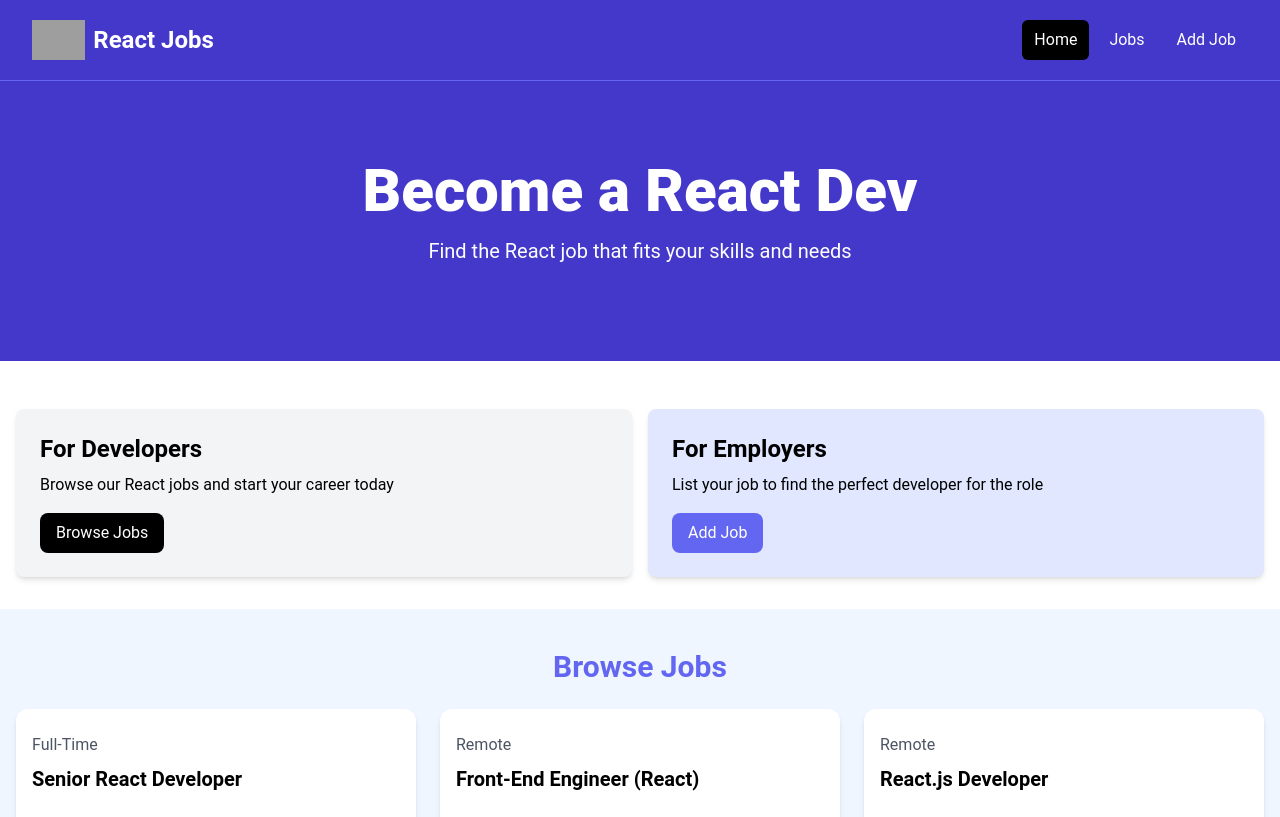
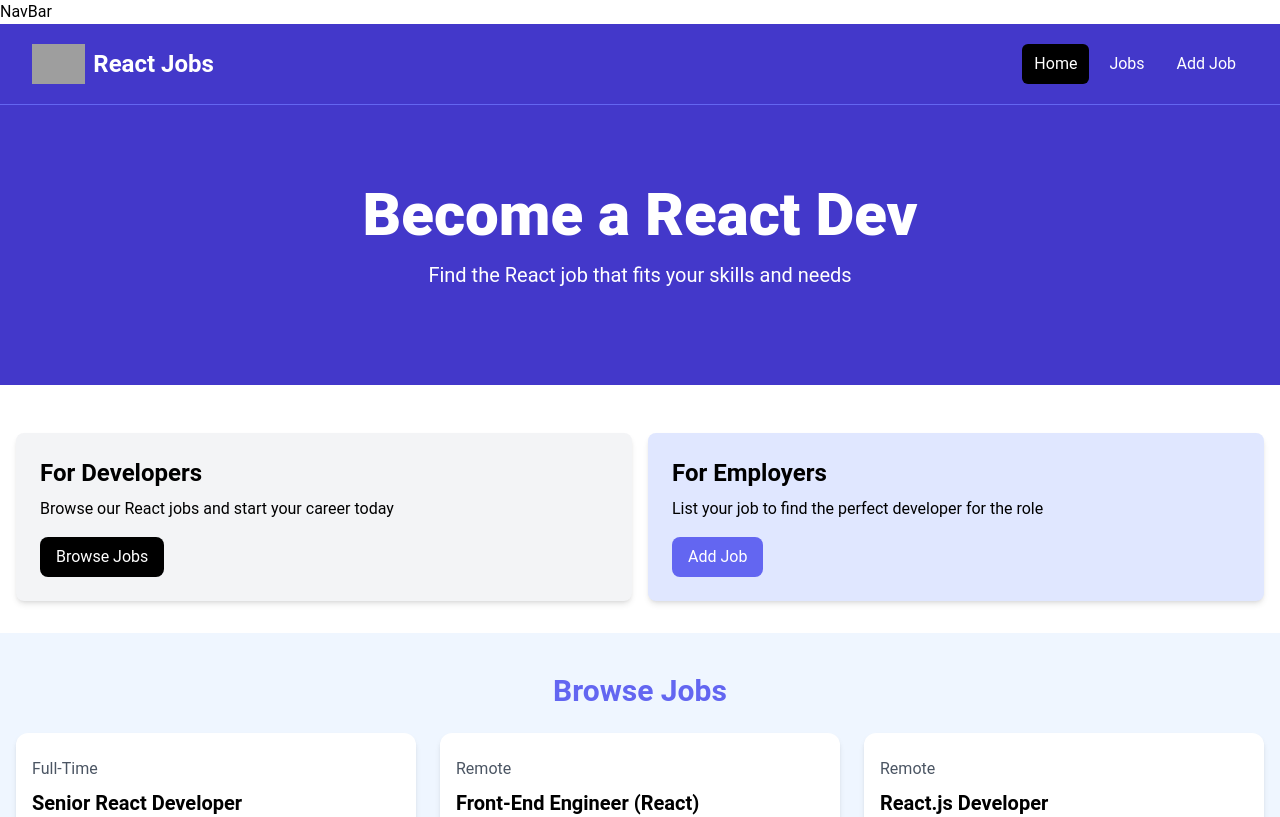
Before and after one commit to liamlabuschagne/react-crash-course, a React (Vite) app: page / in a window 1280 px wide. Shown: the top 817 px of the page. Built offline with nearby package versions, Linux system fonts and the light colour scheme; grey boxes are pictures that could not be loaded.

Commit message:
Create first empty component and import it

```diff
--- a/src/App.tsx
+++ b/src/App.tsx
@@ -1,6 +1,9 @@
+import Navbar from "./components/Navbar";
+
 const App = () => {
   return (
     <>
+      <Navbar />
       <nav className="bg-indigo-700 border-b border-indigo-500">
         <div className="mx-auto max-w-7xl px-2 sm:px-6 lg:px-8">
           <div className="flex h-20 items-center justify-between">
--- /dev/null
+++ b/src/components/Navbar.tsx
@@ -0,0 +1,5 @@
+const Navbar = () => {
+  return <h1>NavBar</h1>;
+};
+
+export default Navbar;
```
